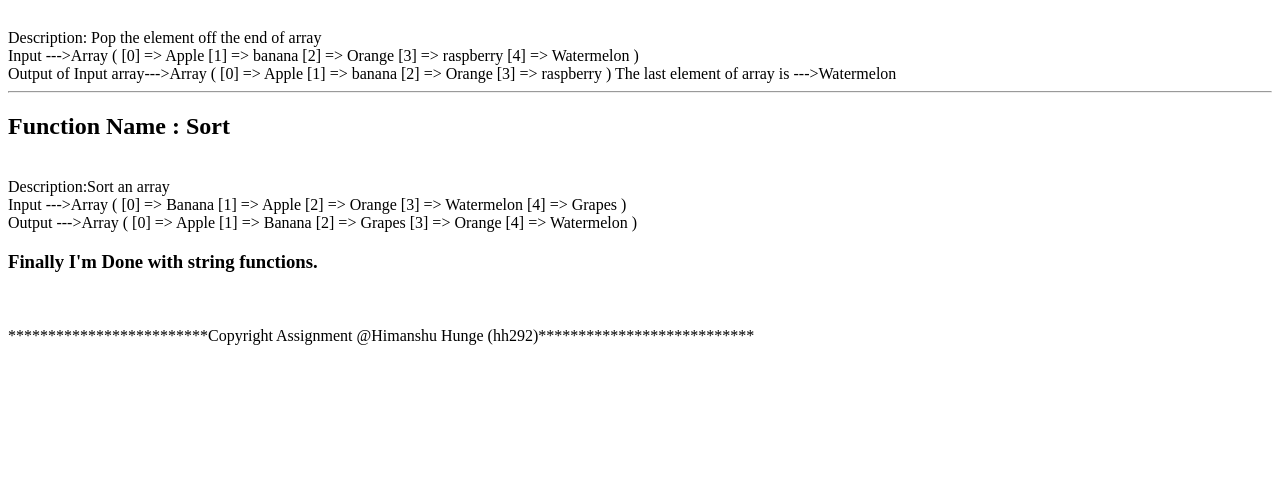
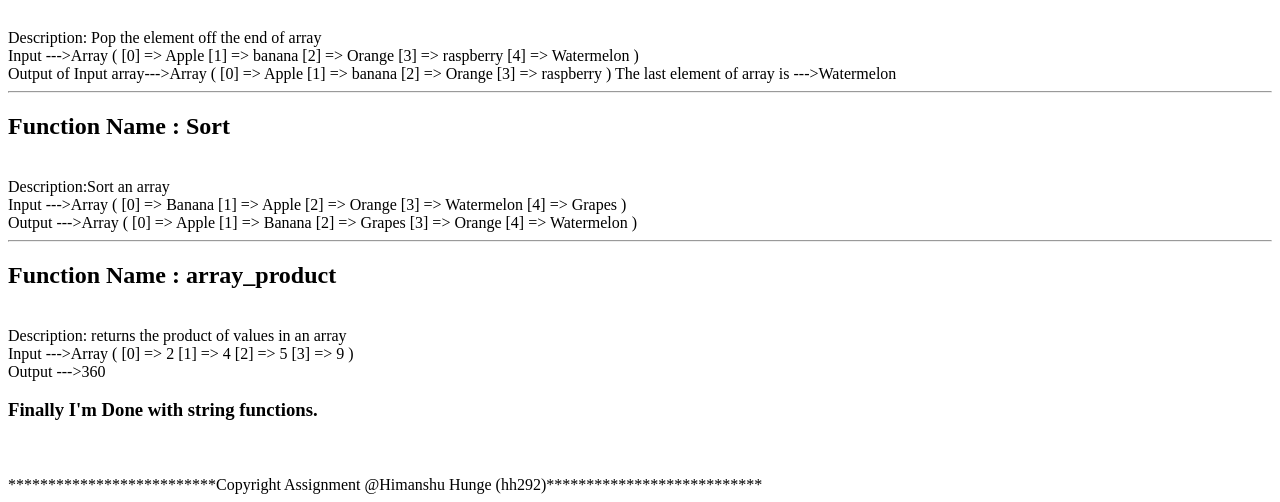
Before and after one commit to hh292/php_Array, a PHP site: page / in a window 1280 px wide. Shown: the part 997-1499 px from the top of the page. Before the commit the page ends 1342 px from the top, so only its background shows below. Run offline with PHP 8.4, Linux system fonts and the light colour scheme; some libraries are stand-ins or nearby versions.

Commit message:
Ninth Array function

```diff
--- a/index.php
+++ b/index.php
@@ -25,6 +25,7 @@
   $in_array_6 = array(0 => 'Tennis', 1 => 'Baseball', 2 => 'Cricket', 3 => 'Hockey');
   $in_array_7 = array("Apple", "banana", "Orange", "raspberry", "Watermelon") ;
   $in_array_8 = array("Banana", "Apple", "Orange", "Watermelon", "Grapes");
+  $in_array_9 = array(2,4,5,9);
   $obj->print_1($in_array_1);
   $obj->print_2($in_array_2);
   $obj->print_3($in_array_3);
@@ -33,6 +34,7 @@
   $obj->print_6($in_array_6);
   $obj->print_7($in_array_7);
   $obj->print_8($in_array_8);
+  $obj->print_9($in_array_9);
 
   class main {
 
@@ -169,10 +171,26 @@
 
     }
 
+     // function 9 : array_product ...hh292
+
+    public function print_9($in_array_9)
+    {
+        echo'<hr>';
+        echo'<h2> Function Name : array_product </h2></br>';
+        echo'Description: returns the product of values in an array </br>' ."\r";
+        echo 'Input --->';
+        print_r($in_array_9);
+
+        $domain = array_product($in_array_9);
+        echo '</br>Output --->';
+        print_r($domain);
+
+    }
+
      public function __destruct() {
 
      echo '</br> <h3>Finally I\'m Done with string functions. </h3> </br>';
-     echo '</br> *************************Copyright Assignment @Himanshu Hunge (hh292)***************************';
+     echo '</br> **************************Copyright Assignment @Himanshu Hunge (hh292)***************************';
 
    }
 }
```
